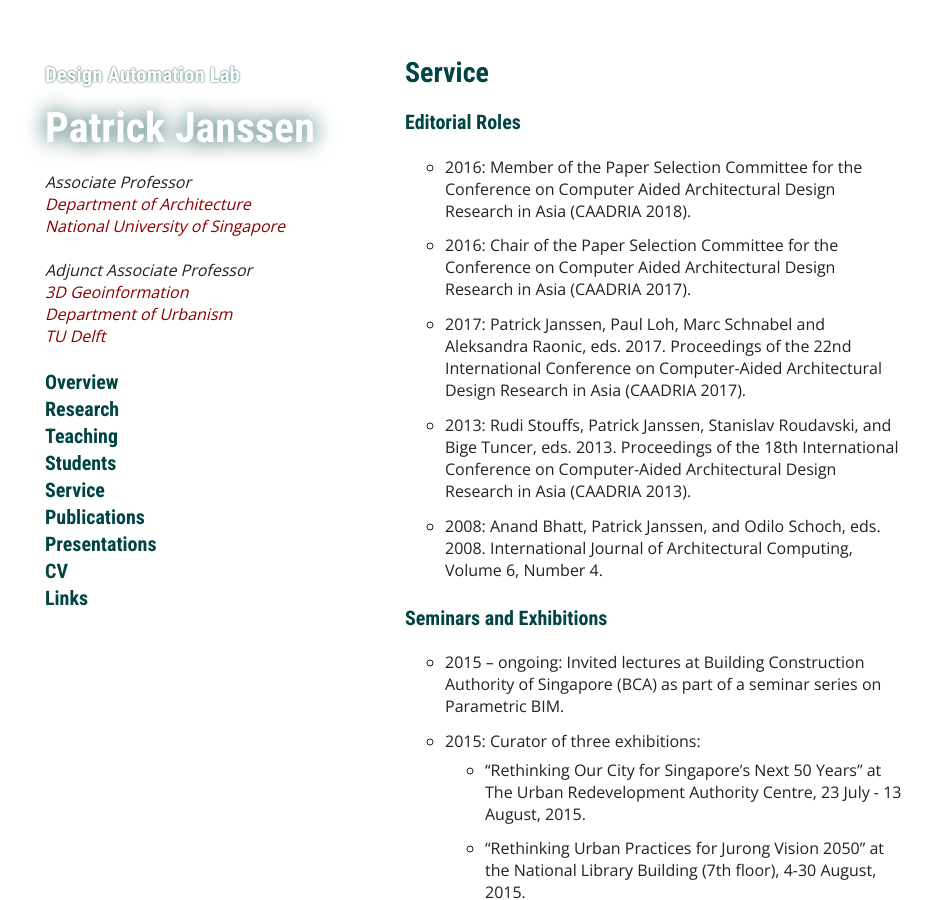
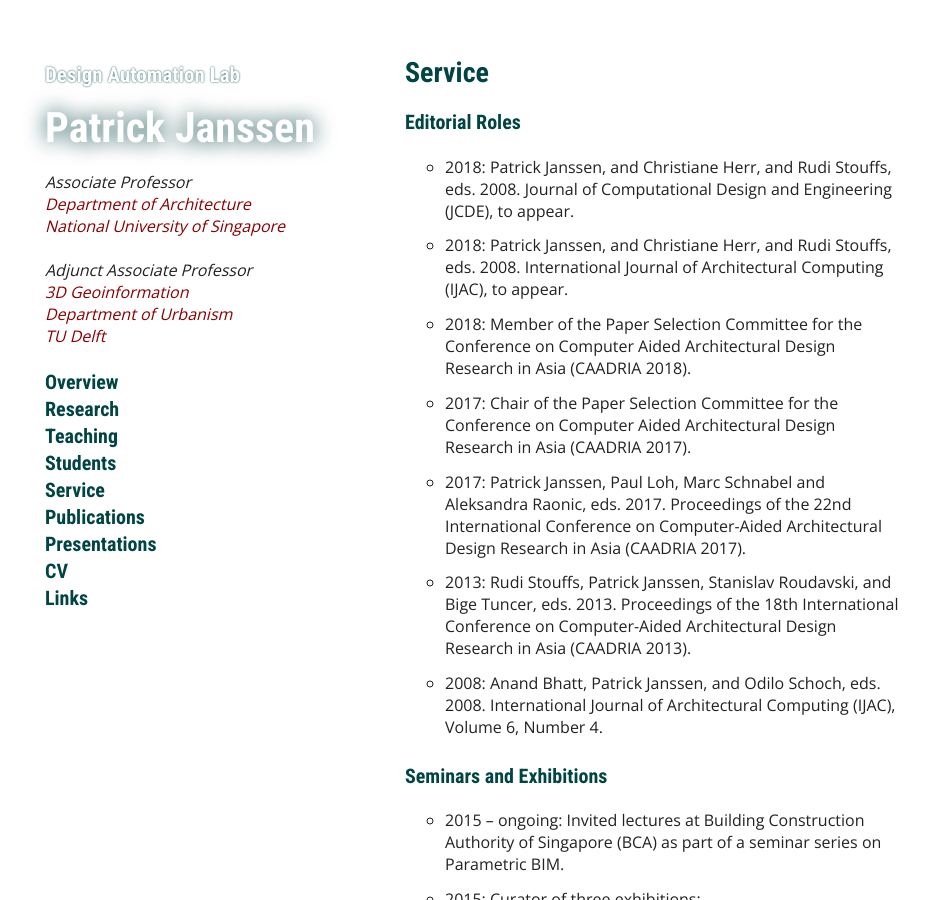
Before and after one commit to phtj/patrick-janssen, a Jekyll site: the page built from service.md, in a window 1280 px wide and 900 px high. Shown: the whole window, without its empty margins (165-1097 px from the left). Built offline with Jekyll 4.4.1, drawn with Linux system fonts in a browser that asks for light colours; our own code applies the rules of GitHub Pages for plain Markdown files; a script that is not in the unit is left out.

Commit message:
added current journals

```diff
--- a/service.md
+++ b/service.md
@@ -4,12 +4,13 @@ title: Service
 # Service
 
 ## Editorial Roles
-
-- 2016: Member of the Paper Selection Committee for the Conference on Computer Aided Architectural Design Research in Asia (CAADRIA 2018).
-- 2016: Chair of the Paper Selection Committee for the Conference on Computer Aided Architectural Design Research in Asia (CAADRIA 2017).
+- 2018: Patrick Janssen, and Christiane Herr, and Rudi Stouffs, eds. 2008. Journal of Computational Design and Engineering (JCDE), to appear.
+- 2018: Patrick Janssen, and Christiane Herr, and Rudi Stouffs, eds. 2008. International Journal of Architectural Computing (IJAC), to appear.
+- 2018: Member of the Paper Selection Committee for the Conference on Computer Aided Architectural Design Research in Asia (CAADRIA 2018).
+- 2017: Chair of the Paper Selection Committee for the Conference on Computer Aided Architectural Design Research in Asia (CAADRIA 2017).
 - 2017: Patrick Janssen, Paul Loh, Marc Schnabel and Aleksandra Raonic, eds. 2017. Proceedings of the 22nd International Conference on Computer-Aided Architectural Design Research in Asia (CAADRIA 2017).
 - 2013: Rudi Stouffs, Patrick Janssen, Stanislav Roudavski, and Bige Tuncer, eds. 2013. Proceedings of the 18th International Conference on Computer-Aided Architectural Design Research in Asia (CAADRIA 2013).
-- 2008: Anand Bhatt, Patrick Janssen, and Odilo Schoch, eds. 2008. International Journal of Architectural Computing, Volume 6, Number 4.
+- 2008: Anand Bhatt, Patrick Janssen, and Odilo Schoch, eds. 2008. International Journal of Architectural Computing (IJAC), Volume 6, Number 4.
 
 ## Seminars and Exhibitions
 
```
